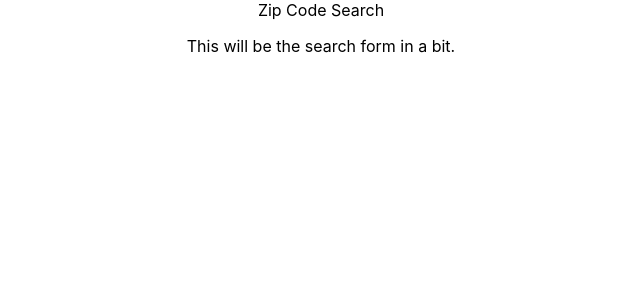
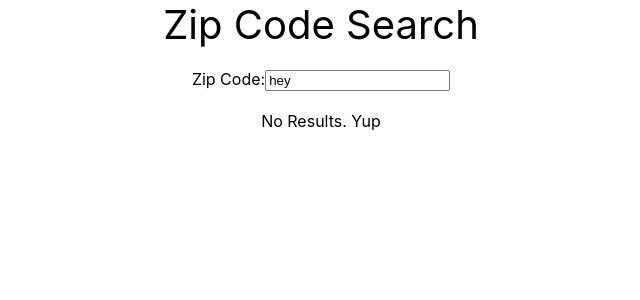
Before and after one commit to joshcwinton/Zip-Search-App, a React (Create React App) app in the folder zip-search-app/: page / in a window 1280 px wide. Shown: the top 300 px of the page, without its empty margins (319-959 px from the left). Built offline with nearby package versions, Linux system fonts and the light colour scheme.

Commit message:
added search form and results section

```diff
--- a/zip-search-app/src/App.css
+++ b/zip-search-app/src/App.css
@@ -1,3 +1,7 @@
 .App {
   text-align: center;
 }
+
+.App-header {
+  font-size: 40px;
+}
--- a/zip-search-app/src/App.js
+++ b/zip-search-app/src/App.js
@@ -1,6 +1,7 @@
 import React, { Component } from 'react';
 import './App.css';
 import SearchForm from './components/SearchForm.js';
+import Results from './components/Results.js'
 
 function App() {
   return (
@@ -9,6 +10,7 @@ function App() {
         Zip Code Search
       </header>
       <SearchForm />
+      <Results />
     </div>
   );
 }
--- /dev/null
+++ b/zip-search-app/src/components/Results.js
@@ -0,0 +1,26 @@
+import React, { Component } from 'react';
+import './Results.css';
+import axios from 'axios';
+
+class Results extends Component {
+  constructor(props){
+    super(props);
+    this.state = {
+
+    }
+  }
+
+  fetchZipCodeData(){
+
+  }
+
+  render(){
+    return (
+      <div className="results-container">
+        No Results. Yup
+      </div>
+    )
+  }
+}
+
+export default Results;
--- a/zip-search-app/src/components/SearchForm.css
+++ b/zip-search-app/src/components/SearchForm.css
@@ -0,0 +1,3 @@
+#search-form {
+  padding: 20px;
+}
--- a/zip-search-app/src/components/SearchForm.js
+++ b/zip-search-app/src/components/SearchForm.js
@@ -10,17 +10,14 @@ class SearchForm extends Component {
     }
   }
 
-  fetchZipCodeData(){
-
-  }
-
-  componentDidMount(){
-
-  }
-
   render(){
     return (
-      <p>This will be the search form in a bit.</p>
+      <div id='search-form'>
+        <form>
+          Zip Code:
+          <input type="search" name="zip" value="hey "/>
+        </form>
+      </div>
     );
   }
 }
```
Also changed, not shown: zip-search-app/src/components/Results.css (added).
